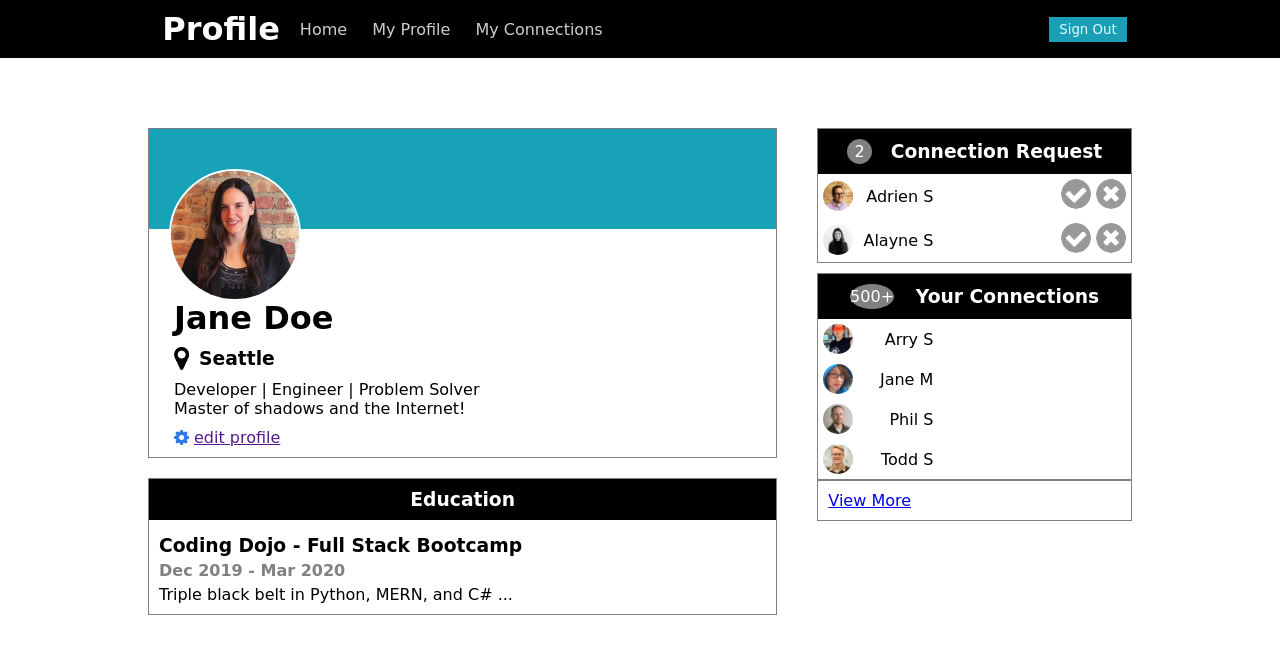
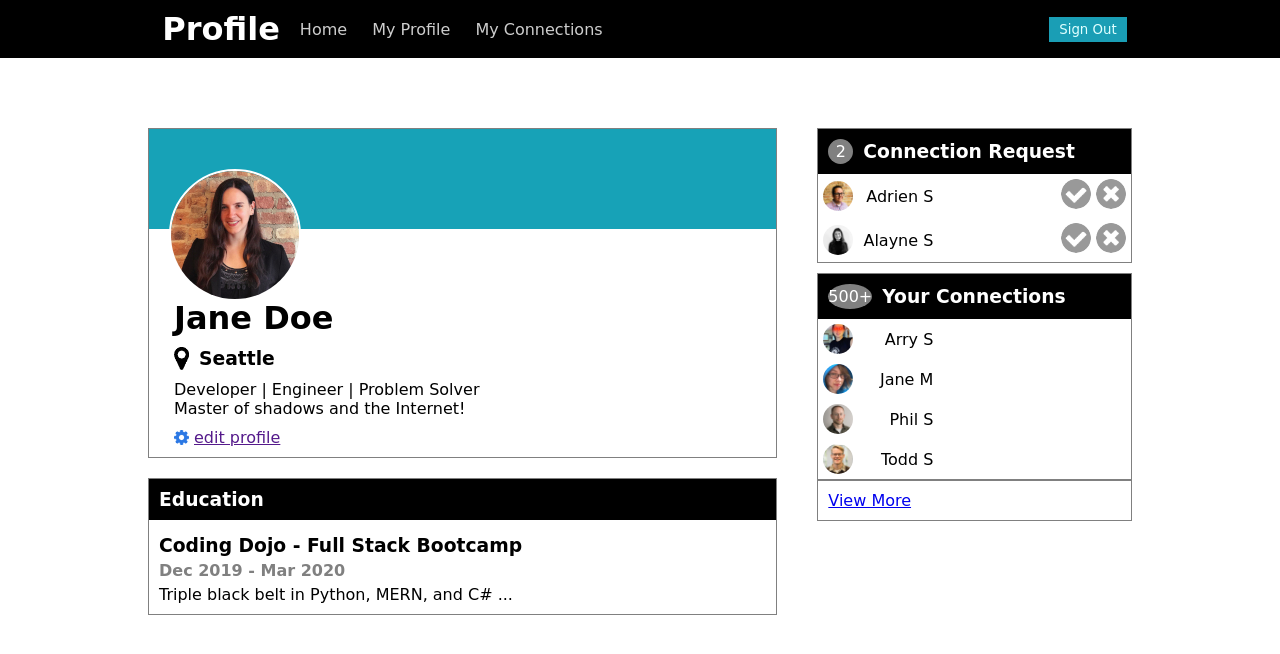
Before and after one commit to antran1245/profile_page, a plain HTML site: page index.html in a window 1280 px wide. Drawn offline with Linux system fonts and the light colour scheme.

Commit message:
change the black header class

```diff
--- a/style.css
+++ b/style.css
@@ -57,7 +57,6 @@ header#nav button {
     color: white;
     padding: 10px;
     display: flex;
-    justify-content: space-evenly;
     align-items: center;
 }
 .icon {
@@ -73,6 +72,7 @@ header#nav button {
     display: flex;
     align-items: center;
     justify-content: center;
+    margin-right: 10px;
 }
 .entry {
     display: flex;
```
